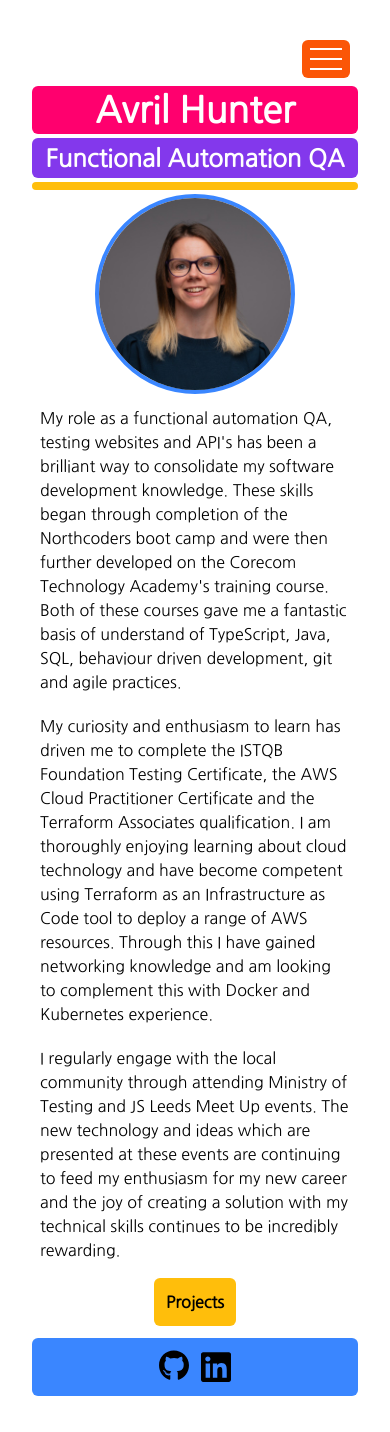
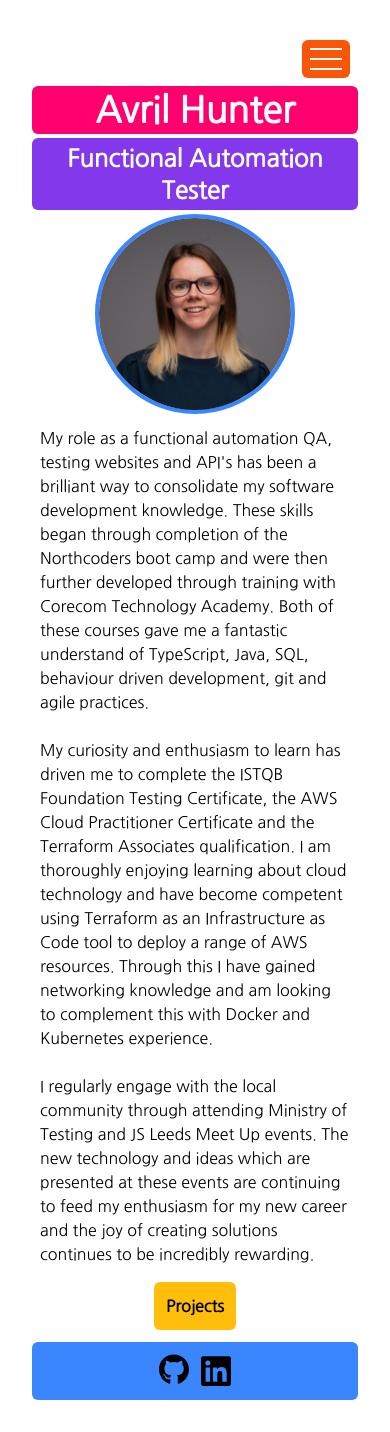
Before and after one commit to AvrilHunter/portfolio, a React (Vite) app: page / in a window 390 px wide. Built offline with nearby package versions, Linux system fonts and the light colour scheme.

Commit message:
RESTYLE:home page to improve responsiveness

```diff
--- a/index.html
+++ b/index.html
@@ -9,7 +9,7 @@
       href="https://fonts.googleapis.com/css2?family=Nanum+Gothic&display=swap"
       rel="stylesheet"
     />
-    <title>Avril Hunter Junior Software Developer</title>
+    <title>Avril Hunter</title>
   </head>
   <body>
     <div id="root"></div>
--- a/src/components/Home.tsx
+++ b/src/components/Home.tsx
@@ -5,47 +5,52 @@ function Home() {
   return (
     <>
       <main>
-        <div className="grid flex-col gap-1 md:grid-cols-2 mb-2">
+        <div className="grid grid-cols-1 gap-1 md:grid-cols-[1fr_2fr] mb-2 ">
           <div className="font-bold text-4xl text-white rounded-md bg-rose p-1 md:pt-5 w-full">
             <h1 className="text-center overflow-hidden text-nowrap p-50% animate-typing">
               Avril Hunter
             </h1>
           </div>
           <h2 className=" font-bold text-2xl bg-violet text-white rounded-md w-full text-center p-1 md:pt-7">
-            Functional Automation QA
+            Functional Automation Tester
           </h2>
-          <div className="bg-amber text-violet rounded-md p-1 w-full"></div>
+          {/* <div className="bg-amber text-violet rounded-md p-1 w-full"></div> */}
           <img
             className="border-4 border-solid border-azure max-w-[200px] rounded-full justify-self-center"
             src={photo}
             alt="profile photo of Avril"
           />
-          <p className="md:col-start-2 md:row-start-1 md:row-span-2 p-2 ">
+          <div className="md:col-start-2 md:row-start-1 md:row-span-3 p-2 ">
+            <p>
               My role as a functional automation QA, testing websites and API's
               has been a brilliant way to consolidate my software development
-            knowledge. These skills began through completion of the Northcoders
-            boot camp and were then further developed on the Corecom Technology
-            Academy's training course. Both of these courses gave me a fantastic
-            basis of understand of TypeScript, Java, SQL, behaviour driven
-            development, git and agile practices.
+              knowledge. These skills began through completion of the
+              Northcoders boot camp and were then further developed through training with
+              Corecom Technology Academy. Both of these
+              courses gave me a fantastic understand of TypeScript,
+              Java, SQL, behaviour driven development, git and agile practices.
             </p>
-          <p className="md:col-start-2 md:row-start-1 md:row-span-2 p-2 ">
+            <br></br>
+            <p>
               My curiosity and enthusiasm to learn has driven me to complete the
               ISTQB Foundation Testing Certificate, the AWS Cloud Practitioner
               Certificate and the Terraform Associates qualification. I am
-            thoroughly enjoying learning about cloud technology and have become
-            competent using Terraform as an Infrastructure as Code tool to
-            deploy a range of AWS resources. Through this I have gained
+              thoroughly enjoying learning about cloud technology and have
+              become competent using Terraform as an Infrastructure as Code tool
+              to deploy a range of AWS resources. Through this I have gained
               networking knowledge and am looking to complement this with Docker
               and Kubernetes experience.
             </p>
-          <p className="md:col-start-2 md:row-start-1 md:row-span-2 p-2 ">
+            <br></br>
+            <p>
               I regularly engage with the local community through attending
-            Ministry of Testing and JS Leeds Meet Up events. The new technology
-            and ideas which are presented at these events are continuing to feed
-            my enthusiasm for my new career and the joy of creating a solution
-            with my technical skills continues to be incredibly rewarding.
+              Ministry of Testing and JS Leeds Meet Up events. The new
+              technology and ideas which are presented at these events are
+              continuing to feed my enthusiasm for my new career and the joy of
+              creating solutions continues to be
+              incredibly rewarding.
             </p>
+          </div>
         </div>
         <div className="md:hidden flex justify-center">
           <Link
--- a/src/components/ProjectCard.tsx
+++ b/src/components/ProjectCard.tsx
@@ -65,6 +65,7 @@ function ProjectCard({
           Hosted Site
         </a>
       ) : null}
+      {github ? (
         <div className="self-center">
           <a
             href={github}
@@ -73,6 +74,7 @@ function ProjectCard({
             Source Code
           </a>
         </div>
+      ) : null}
     </section>
   );
 }
--- a/src/data/projectData.ts
+++ b/src/data/projectData.ts
@@ -1,6 +1,6 @@
 export type Project = {
   title: string;
-  github: string;
+  github?: string;
   summary: string[];
   skills: string[];
   demo?: string;
@@ -9,6 +9,28 @@ export type Project = {
 };
 
 export const projects: Project[] = [
+  {
+    title: "Functional Automation Tester",
+    summary: ["Creation of test scripts prioritising clear understandable Gherkins within Behaviour Driven Development.",
+      "I code UI test scripts replicating a user journey through a website using Selenium WebDriver. Also responsible for monitoring test scripts for API testing including required requests, authorisation and response validation.",
+    ],
+    image: require(""),
+    skills: ["Java", "Selenium Webdriver", "Cucumber", "Rest Assured", "BDD"],
+  },
+  {
+    title: "Cloud Computing and Infrastructure as Code",
+    summary: [
+      "Terraform code to create AWS resources including VPC's, subnets, route tables, internet gateways, EC2 instances, RDS databases and S3 buckets.",
+      "This experience allowed me to gain the Terraform Associates certification consolidating my knowledge of Infrastructure as Code principles, state, providers, security of secrets and the Terraform workflow.",
+    ],
+    image: require(""),
+    skills: [
+      "Terraform",
+      "Infrastructure as Code principles",
+      "AWS resources",
+      "Cloud Computing",
+    ],
+  },
   {
     title: "Portfolio Website",
     github: "https://github.com/AvrilHunter/portfolio",
```
Also changed, not shown: src/components/AboutMe.tsx (+0 -20 lines). Lines whose indentation alone changed are shown as unchanged.
